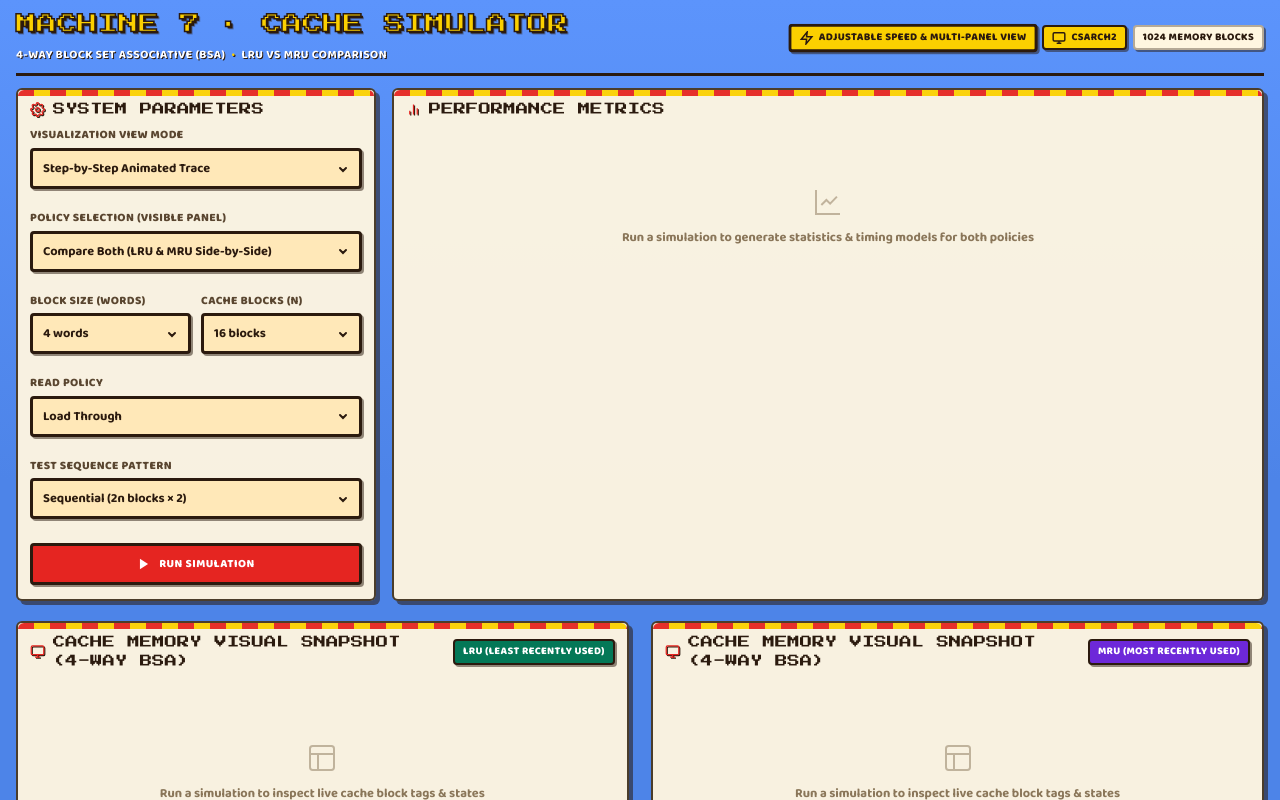
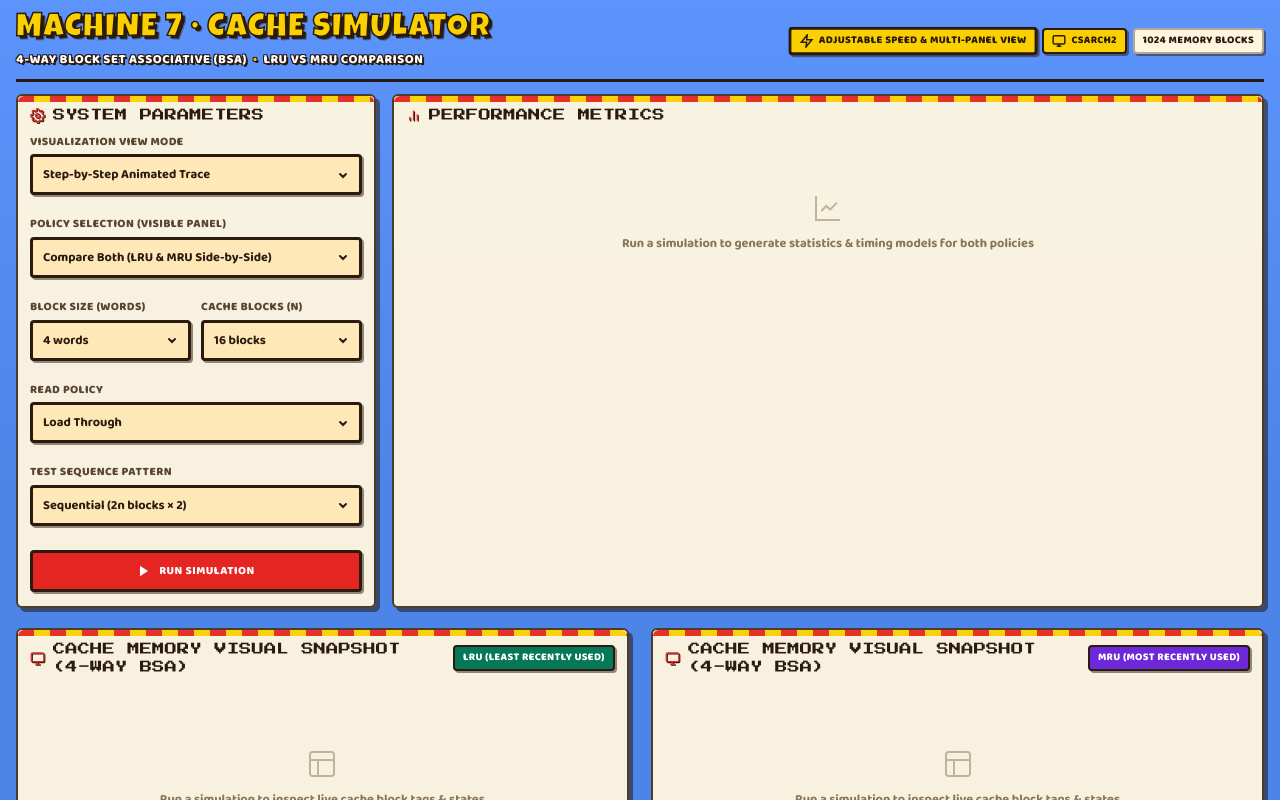
Before and after one commit to limj72/CSARCH2-CaseStudy1-Group2, a React (Vite) app: page / in a window 1280 px wide. Shown: the top 800 px of the page. Built offline with nearby package versions, Linux system fonts and the light colour scheme.

Commit message:
title, subtitle fix, added goomba trail

```diff
--- a/src/components/ControlPanel.tsx
+++ b/src/components/ControlPanel.tsx
@@ -495,6 +495,7 @@ export default function ControlPanel() {
                                 setCurrentStepIndex(Number(e.target.value));
                             }}
                             className={`scrubber-slider ${isPlaying ? "is-playing" : ""}`}
+                            style={{ '--progress': `${totalSteps > 1 ? (currentStepIndex / (totalSteps - 1)) * 100 : 0}%` } as React.CSSProperties}
                         />
                     </div>
                 </div>
--- a/src/index.css
+++ b/src/index.css
@@ -1,4 +1,4 @@
-@import url('https://fonts.googleapis.com/css2?family=Press+Start+2P&family=Baloo+2:wght@500;600;700;800&display=swap');
+@import url('https://fonts.googleapis.com/css2?family=Press+Start+2P&family=Luckiest+Guy&family=Baloo+2:wght@500;600;700;800&display=swap');
 
 /* ========================================================================
    Machine 7 Cache Simulator — Super Mario / 8-bit Platformer Design System
@@ -126,16 +126,16 @@ body::before {
 }
 
 .brand-section h1 {
-  font-family: var(--font-display);
-  font-size: 1.35rem;
+  font-family: 'Luckiest Guy', cursive;
+  font-size: 2.2rem;
   font-weight: 400;
-  line-height: 1.2;
-  letter-spacing: 0.01em;
+  line-height: 1.1;
+  letter-spacing: 0.04em;
   color: var(--accent-light);
   -webkit-text-stroke: 1.5px var(--text-primary);
   text-shadow:
-    2px 2px 0 var(--text-primary),
-    3px 3px 0 rgba(43, 26, 14, 0.35);
+    3px 3px 0 var(--text-primary),
+    4px 4px 0 rgba(43, 26, 14, 0.4);
   text-transform: uppercase;
   position: relative;
   display: inline-block;
@@ -149,11 +149,17 @@ body::before {
 
 .brand-section .subtitle {
   font-family: var(--font-sans);
-  font-weight: 700;
-  font-size: 0.78rem;
+  font-weight: 800;
+  font-size: 0.85rem;
   color: #fff;
-  text-shadow: 1px 1px 0 var(--text-primary);
-  margin-top: 4px;
+  text-shadow:
+    1.5px 1.5px 0 var(--text-primary),
+    -1px -1px 0 var(--text-primary),
+    1px -1px 0 var(--text-primary),
+    -1px 1px 0 var(--text-primary),
+    1px 1px 0 var(--text-primary),
+    2px 2px 0 var(--text-primary);
+  margin-top: 2px;
   display: flex;
   align-items: center;
   gap: 6px;
@@ -562,9 +568,16 @@ button.btn-play-toggle:hover {
 
 .scrubber-slider {
   width: 100%;
-  height: 8px;
+  height: 14px;
   appearance: none;
-  background: repeating-linear-gradient(
+  background: linear-gradient(
+    90deg,
+    var(--accent-light) 0%,
+    var(--accent-light) var(--progress, 0%),
+    transparent var(--progress, 0%),
+    transparent 100%
+  ),
+  repeating-linear-gradient(
     90deg,
     var(--bg-elevated) 0 10px,
     var(--border) 10px 11px
```
